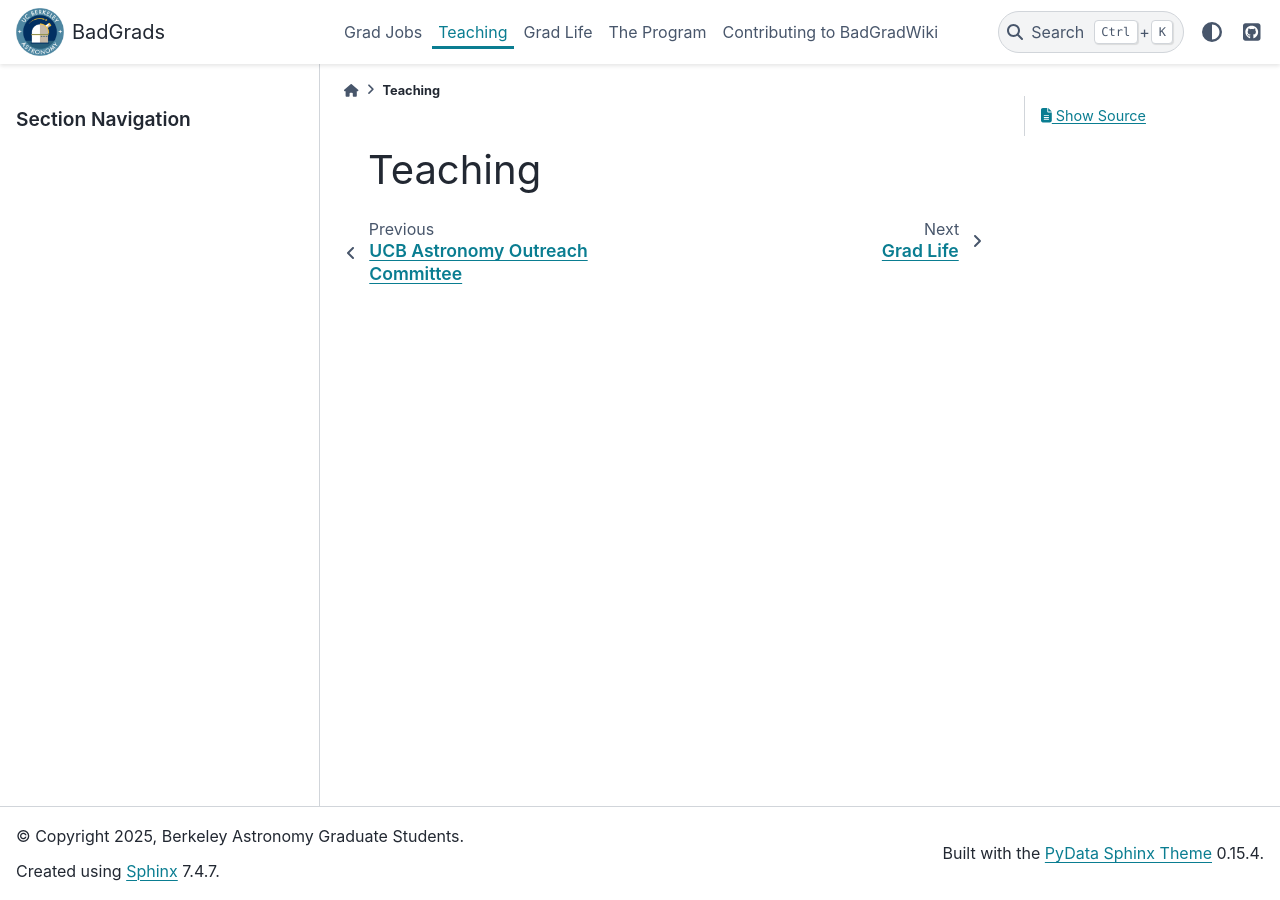
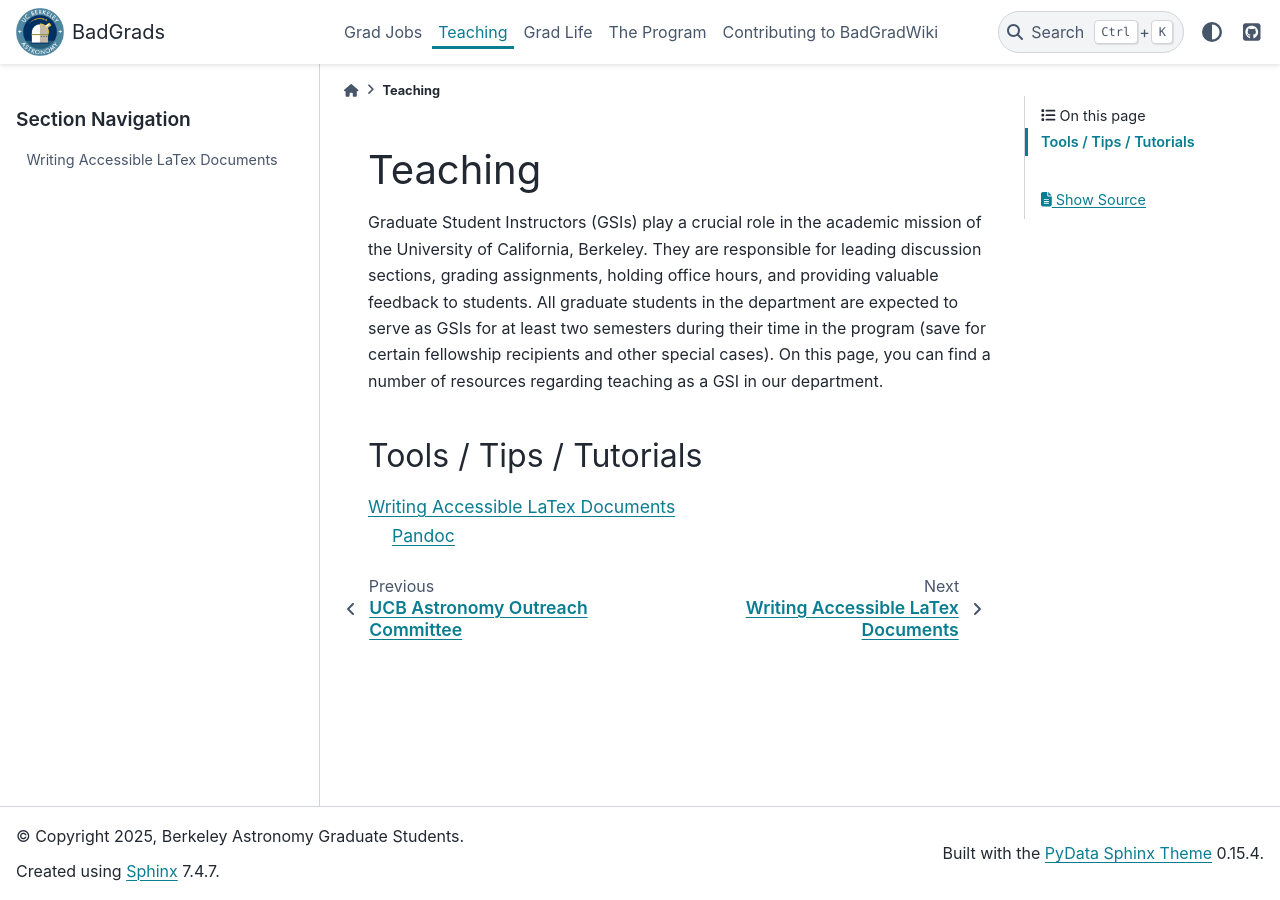
Before and after one commit to BadGrads/BadGradWiki, a Sphinx documentation site: the page built from wiki/source/teaching/index.rst, in a window 1280 px wide. Built offline with Sphinx 7.4.7 and the PyData theme 0.15.4, drawn with Linux system fonts in a browser that asks for light colours.

Commit message:
docs: Added guide on accessibility for LaTeX.

```diff
--- a/wiki/source/teaching/index.rst
+++ b/wiki/source/teaching/index.rst
@@ -1,2 +1,17 @@
 Teaching
 ========
+
+Graduate Student Instructors (GSIs) play a crucial role in the academic mission of the
+University of California, Berkeley. They are responsible for leading discussion sections,
+grading assignments, holding office hours, and providing valuable feedback to students.
+All graduate students in the department are expected to serve as GSIs for at least two semesters
+during their time in the program (save for certain fellowship recipients and other special cases). On this page,
+you can find a number of resources regarding teaching as a GSI in our department.
+
+Tools / Tips / Tutorials
+------------------------
+
+.. toctree::
+    :maxdepth: 2
+
+    accessible_latex_guide
```
Also changed, not shown: wiki/source/teaching/accessible_latex_guide.rst (added, +61 -0 lines).
